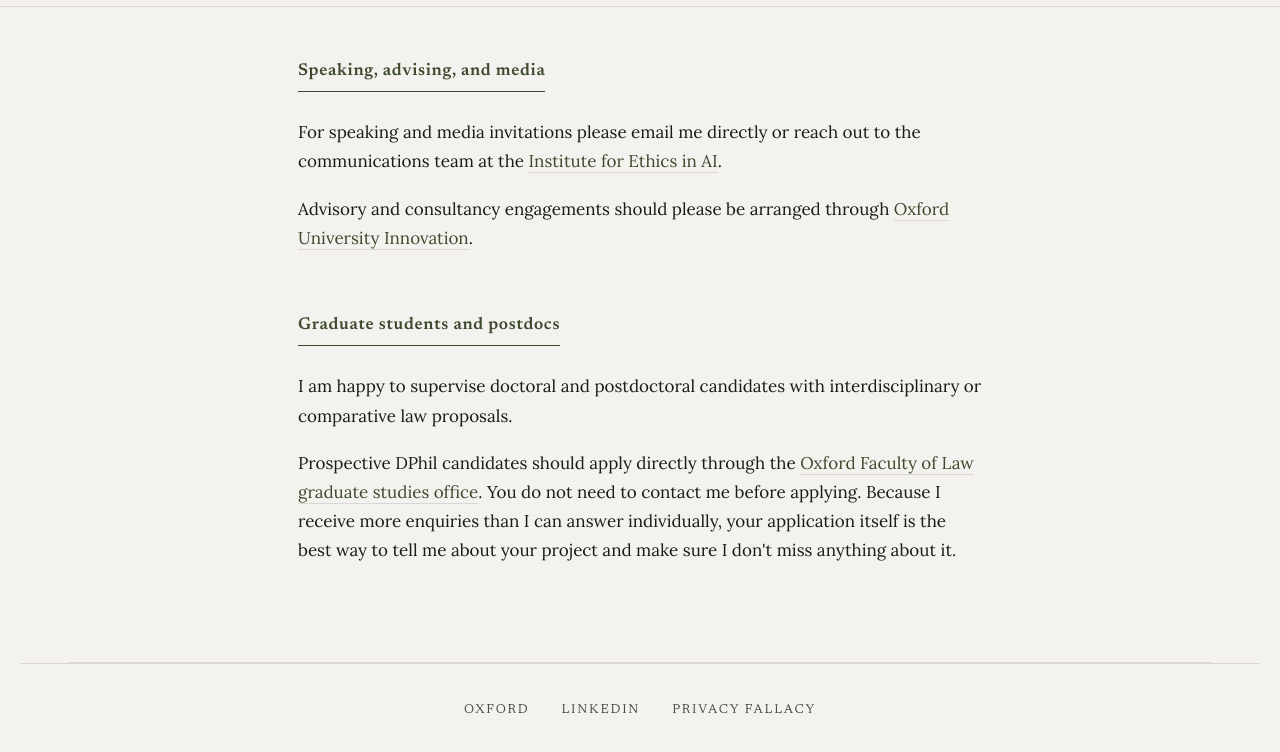
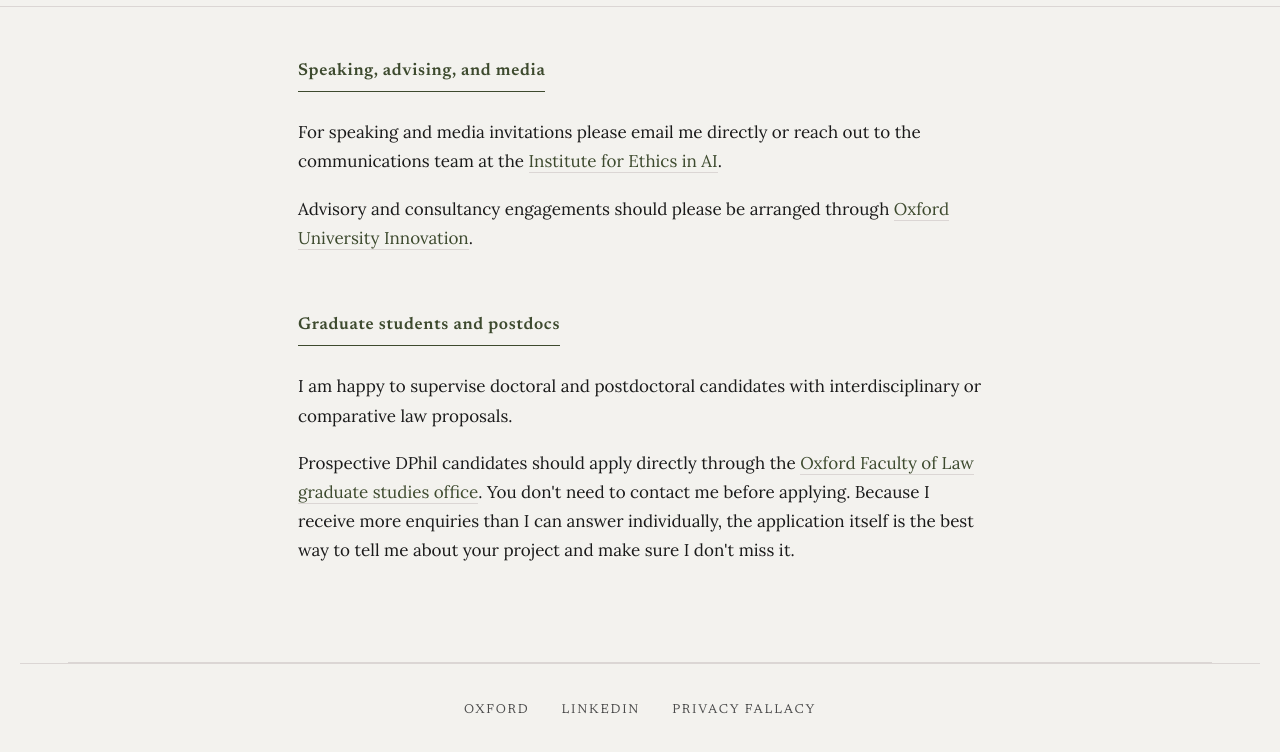
Before and after one commit to ignacio-cofone/ignacio-cofone.github.io, a plain HTML site: page contact.html in a window 1280 px wide. Shown: the part 70-822 px from the top of the page. Drawn offline with Linux system fonts and the light colour scheme.

Commit message:
Update contact.html

```diff
--- a/contact.html
+++ b/contact.html
@@ -71,7 +71,7 @@
     <span class="section-label">Graduate students and postdocs</span>
     <div class="prose">
       <p>I am happy to supervise doctoral and postdoctoral candidates with interdisciplinary or comparative law proposals.</p>
-      <p>Prospective DPhil candidates should apply directly through the <a href="https://www.law.ox.ac.uk/admissions">Oxford Faculty of Law graduate studies office</a>. You do not need to contact me before applying. Because I receive more enquiries than I can answer individually, your application itself is the best way to tell me about your project and make sure I don't miss anything about it.</p>
+      <p>Prospective DPhil candidates should apply directly through the <a href="https://www.law.ox.ac.uk/admissions">Oxford Faculty of Law graduate studies office</a>. You don't need to contact me before applying. Because I receive more enquiries than I can answer individually, the application itself is the best way to tell me about your project and make sure I don't miss it.</p>
     </div>
   </div>
 
```
